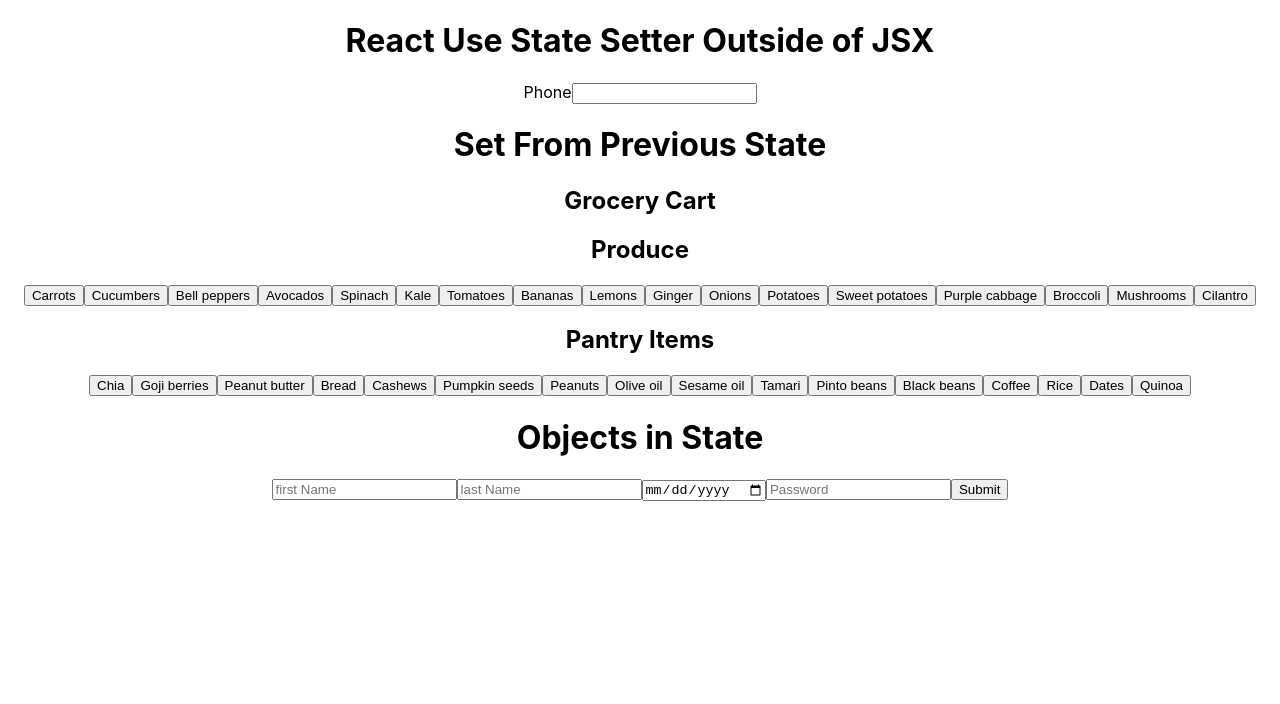
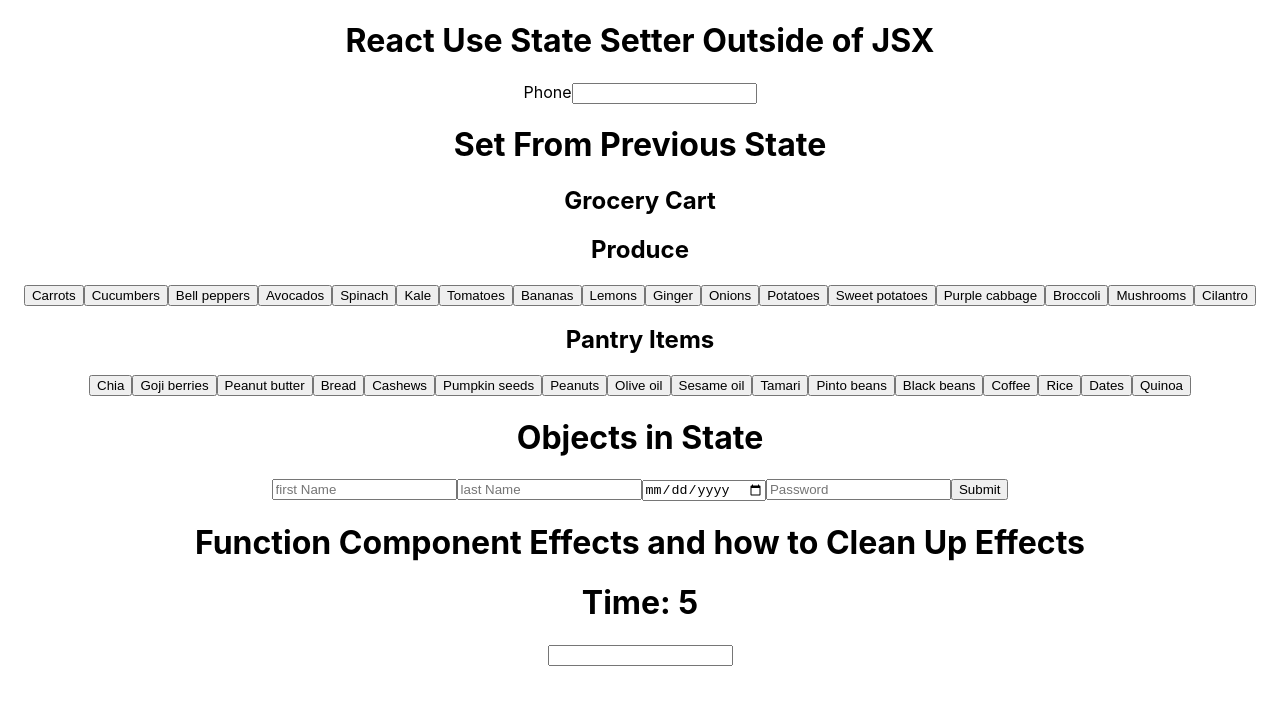
Before and after one commit to Kadunapikin/React-hooks, a React (Create React App) app in the folder react-hooks/: page / in a window 1280 px wide. Shown: the top 704 px of the page. Built offline with nearby package versions, Linux system fonts and the light colour scheme.

Commit message:
import the Timer.js to render on App.js

```diff
--- a/react-hooks/src/App.js
+++ b/react-hooks/src/App.js
@@ -2,6 +2,7 @@ import './App.css';
 import EditProfile from './state-hook/EditProfile';
 import GroceryCart from './state-hook/GroceryCart';
 import PhoneNumber from './state-hook/PhoneNumber';
+import Timer from './state-hook/Timer';
 
 function App() {
   return (
@@ -10,6 +11,7 @@ function App() {
         <PhoneNumber />
         <GroceryCart />
         <EditProfile />
+        <Timer />
       </div>
     </div>
   );
--- a/react-hooks/src/state-hook/Timer.js
+++ b/react-hooks/src/state-hook/Timer.js
@@ -16,6 +16,7 @@ export default function Timer() {
     }, [])
     return (
         <>
+            <h1>Function Component Effects and how to Clean Up Effects</h1>
             <h1>Time: {time}</h1>
             <input onChange={handleChange} value={name}/>
         </>
```
